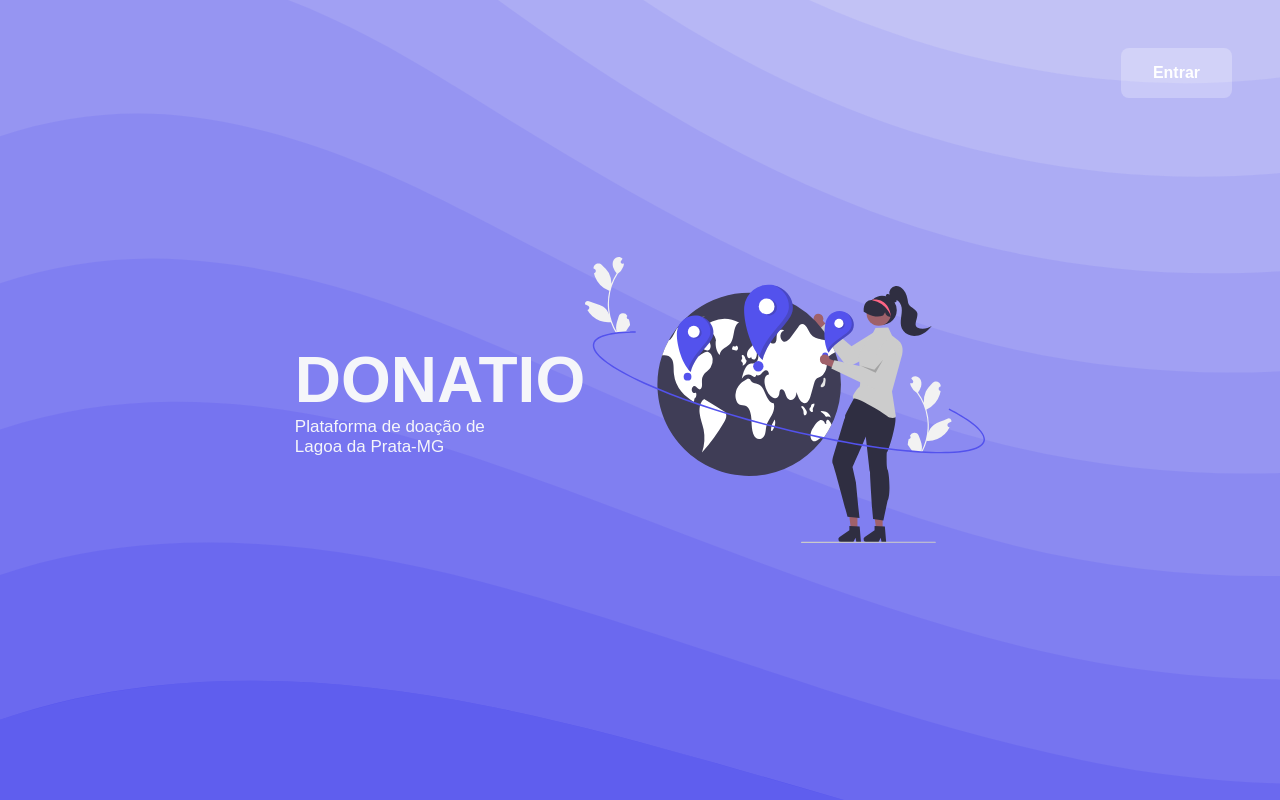
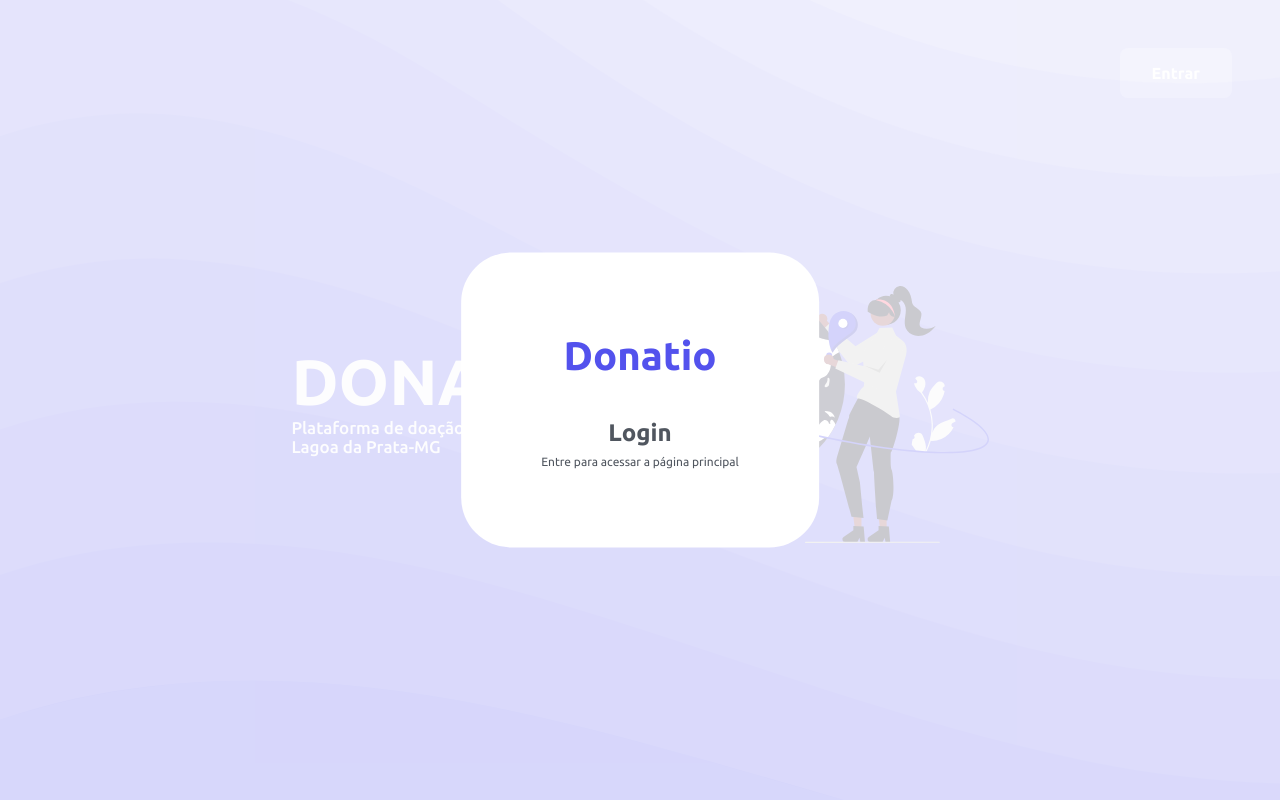
Before and after one commit to alvaroeduardo/donatio, a React (Vite) app in the folder frontEnd/: page / in a window 1280 px wide. Both pictures are taken after a click on the element "Entrar". Built offline with nearby package versions, Linux system fonts and the light colour scheme.

Commit message:
FEAT: Adicionando modal

```diff
--- a/frontEnd/package.json
+++ b/frontEnd/package.json
@@ -11,6 +11,7 @@
     "axios": "^0.27.2",
     "react": "^18.0.0",
     "react-dom": "^18.0.0",
+    "react-modal": "^3.15.1",
     "styled-components": "^5.3.5"
   },
   "devDependencies": {
--- a/frontEnd/src/Views/Index/index.jsx
+++ b/frontEnd/src/Views/Index/index.jsx
@@ -1,4 +1,5 @@
-import React from 'react';
+import React, { useState } from 'react';
+import Modal from 'react-modal';
 import '../../globalStyle.css';
 import './style.css';
 
@@ -6,15 +7,37 @@ import Button from '../../Components/Button';
 
 import ImageIndex from '../../Images/ImageIndex.svg';
 
-function mostraAlerta(){
-    alert("OLá mundo");
-}
+const customStyles = {
+    content: {
+        top: '50%',
+        left: '50%',
+        right: 'auto',
+        bottom: 'auto',
+        marginRight: '-50%',
+        transform: 'translate(-50%, -50%)',
+        padding: '5rem',
+        borderRadius: '50px',
+        border: 'none'
+    },
+};
 
 function index() {
+    const [stateModal, setStateModal] = useState(false);
+
+    const modalFunctions = {
+        open(){
+            setStateModal(true);
+        },
+
+        close(){
+            setStateModal(false);
+        }
+    }
+
     return (
         <div className='indexContainer'>
             <Button
-                Action={mostraAlerta}
+                Action={modalFunctions.open}
                 Title={"Entrar"}
                 StyleType={"whiteStyle buttonLogin"}
             />
@@ -27,6 +50,18 @@ function index() {
 
                 <img src={ ImageIndex } className="imageIndexContainer" />
             </div>
+
+            <Modal
+                isOpen={stateModal}
+                onRequestClose={modalFunctions.close}
+                style={customStyles}
+            >
+                <div className='loginFormContainer'>
+                    <h1 className="titleLogin">Donatio</h1>
+                    <h2 className="title">Login</h2>
+                    <p className="loginDescription">Entre para acessar a página principal</p>
+                </div>
+            </Modal>
         </div>
     )
 }
--- a/frontEnd/src/Views/Index/style.css
+++ b/frontEnd/src/Views/Index/style.css
@@ -13,6 +13,7 @@
     position: absolute;
     top: 3rem;
     right: 3rem;
+    cursor: pointer;
 }
 
 .dataIndexContainer{
@@ -45,3 +46,27 @@
     color: #F5F6FA;
     font-weight: 500;
 }
+
+.loginFormContainer{
+    display: flex;
+    flex-direction: column;
+    align-items: center;
+    justify-content: center;
+}
+
+.loginFormContainer > h1.titleLogin{
+    color: #5352ED;
+    font-size: 40px;
+    margin-bottom: 2.5rem;
+}
+
+.loginFormContainer > h2.title{
+    font-size: 24px;
+    color: #50565F;
+    margin-bottom: .5rem;
+}
+
+.loginFormContainer > p.loginDescription{
+    font-size: 12px;
+    color: #50565F;
+}
--- a/frontEnd/src/globalStyle.css
+++ b/frontEnd/src/globalStyle.css
@@ -1,6 +1,8 @@
+@import url('https://fonts.googleapis.com/css2?family=Ubuntu:wght@300;400;500;700&display=swap');
+
 *{
     margin: 0;
     padding: 0;
-    font-family: Arial, Helvetica, sans-serif;
+    font-family: 'Ubuntu', sans-serif;
     box-sizing: border-box;
 }
```
Also changed, not shown: frontEnd/src/Components/Input/index.jsx (added, +9 -0 lines), frontEnd/src/Components/Input/style.css (added), 1 other file (tests, documents, lock files or other folders).
